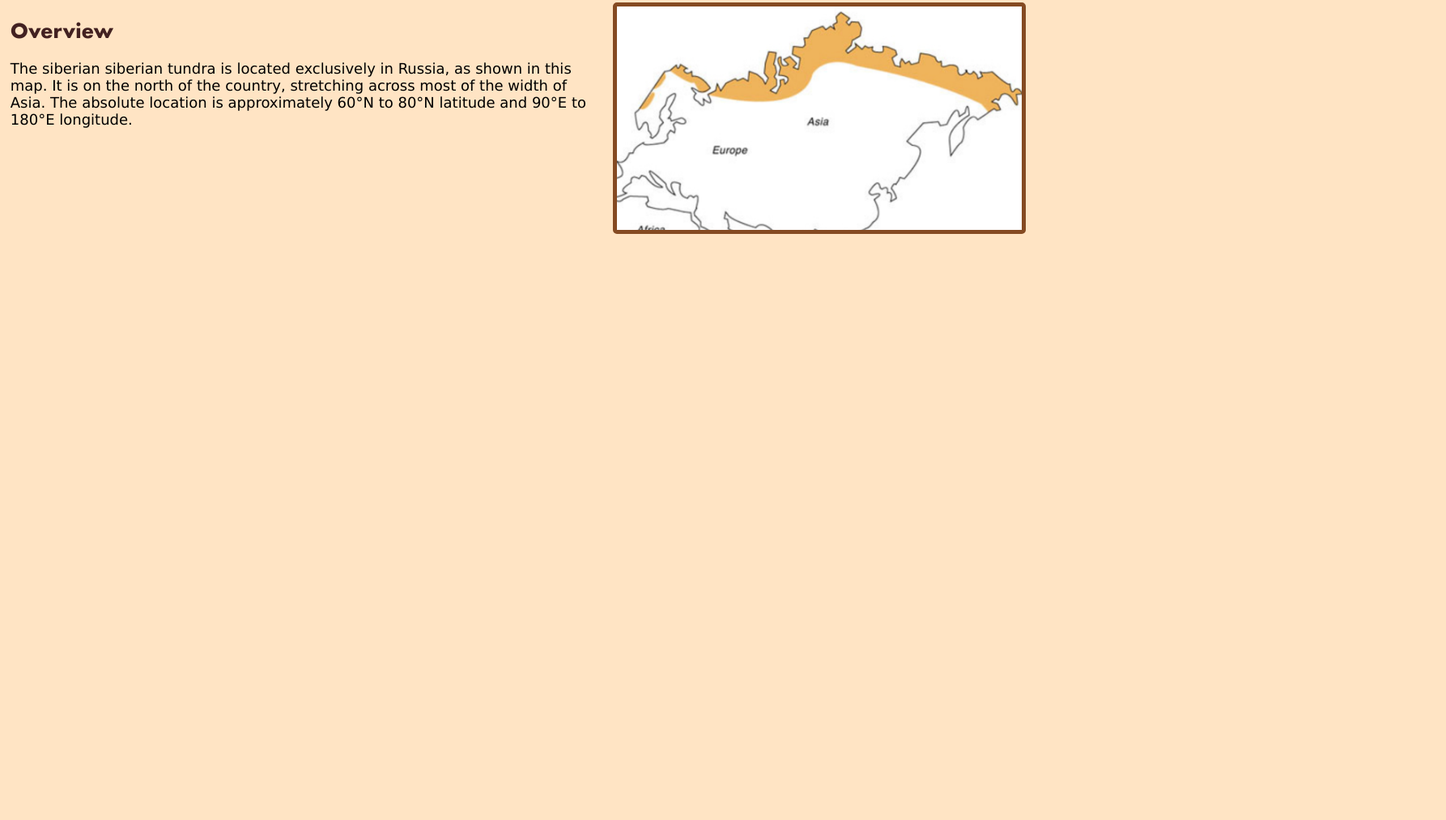
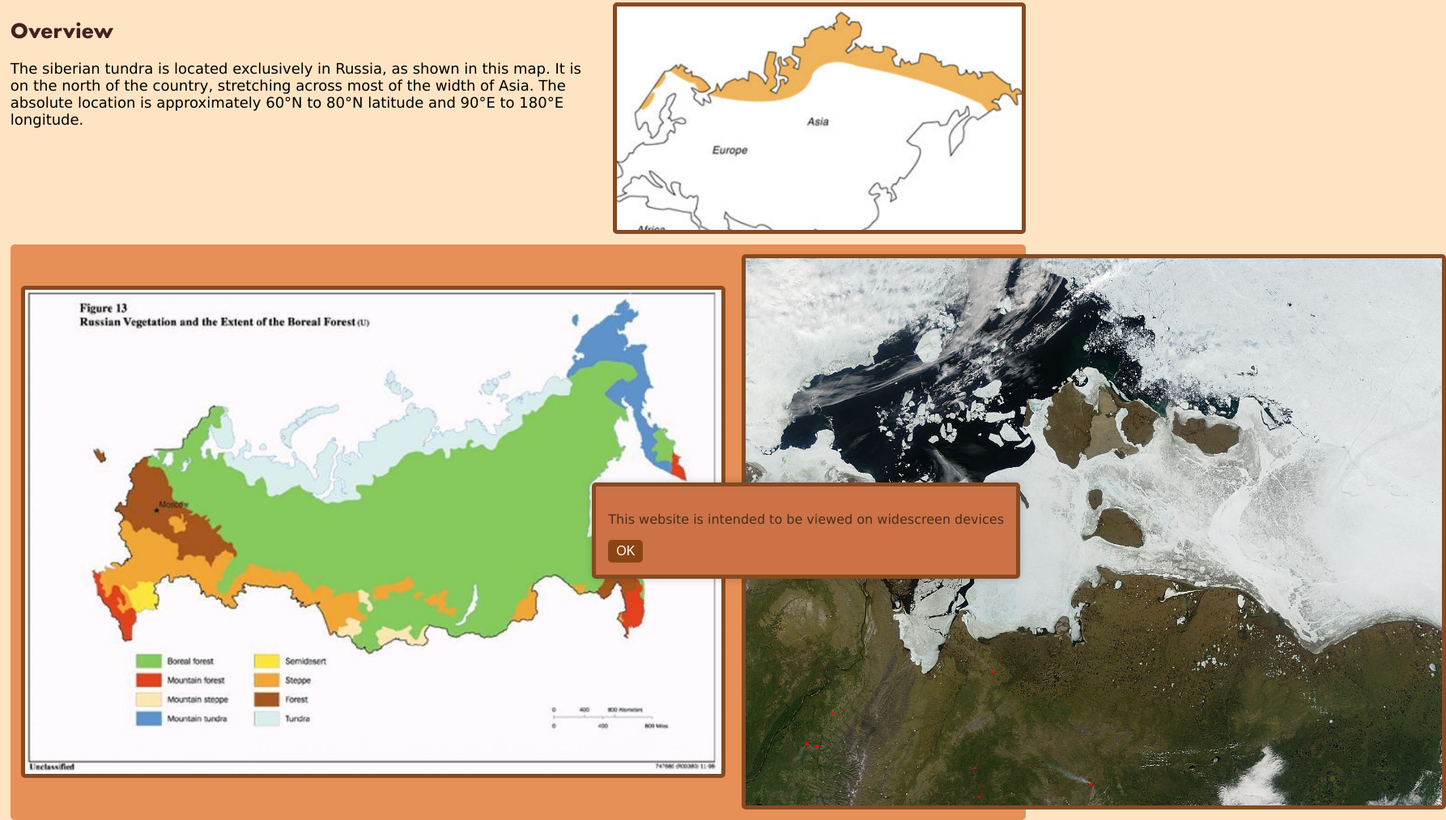
Before and after one commit to jhoyle28/siberian_tundra, a plain HTML site: page index.html in a window 1280 px wide. Shown: the part 65-1078 px from the top of the page at 81% size, 1786 px wide, since content can reach past the window. Before the commit the page ends 800 px from the top, so only its background shows below. Drawn offline with Linux system fonts and the light colour scheme.

Commit message:
rizzly commit

```diff
--- a/index.html
+++ b/index.html
@@ -42,19 +42,85 @@
                 gap: 20px;
                 margin: 1%;
             }
+            #introduction-imgs {
+                display: flex;
+                gap: 20px;
+                margin: 1%;
+                background-color: rgb(230, 143, 86);
+                padding: 1%;
+                border-radius: 5px;
+            }
 
             #text-wrapper {
                 flex: 1;
             }
 
-            img {
+            #qualitive-map {
                 width: 60%;
                 max-width: 500px;
                 border: 5px solid rgb(133, 74, 34);
                 border-radius: 5px;
             }
+            #boltss-map {
+                display: block;
+                margin: auto;
+                width: 70%;
+                max-width: 100vw;
+                justify-content: center;
+            }
+            img {
+                border: 5px solid rgb(133, 74, 34);
+                border-radius: 5px;
+            }
+            .popup {
+                display: none;
+                position: fixed;
+                bottom: 20px;
+                right: 20px;
+                font-family:'Lucida Sans', 'Lucida Sans Regular', 'Lucida Grande', 'Lucida Sans Unicode', Geneva, Verdana, sans-serif;
+                background:rgb(205, 113, 71);
+                color: rgb(70, 47, 27);
+                padding: 15px;
+                border: 5px solid rgb(133, 74, 34);
+                border-radius: 5px;
+                box-shadow: 0 0 10px rgba(0, 0, 0, 0.2);
+                opacity: 0;
+                transition: opacity 0.5s ease-in-out;
+            }
+
+            .popup.show {
+                display: block;
+                opacity: 1;
+            }
+
+            .popup.hide {
+                opacity: 0;
+            }
+
 
         </style>
+        <script>
+            window.onload = function () {
+                showPopup();
+            };
+
+            function showPopup() {
+                let popup = document.getElementById("popup");
+                popup.classList.add("show");
+            }
+
+            function closePopup() {
+                let popup = document.getElementById("popup");
+                popup.classList.add("hide");
+
+                setTimeout(() => {
+                    popup.classList.remove("show", "hide");
+                    popup.style.display = "none";
+                }, 500); // Wait for fade-out transition to complete
+            }
+
+
+        </script>
     </head>
     <body>
         <div id="header-div">
@@ -69,13 +135,21 @@
                     Overview
                 </h2>
                 <p id="introduction-p" style="font-size:large;font-family:'Lucida Sans', 'Lucida Sans Regular', 'Lucida Grande', 'Lucida Sans Unicode', Geneva, Verdana, sans-serif">
-                    The siberian siberian tundra is located exclusively in Russia, as shown in this map.
+                    The siberian tundra is located exclusively in Russia, as shown in this map.
                     It is on the north of the country, stretching across most of the width of Asia.
                     The absolute location is approximately 60°N to 80°N latitude and 90°E to 180°E longitude.
                 </p>
             </div>
+            <img id="qualitive-map" src="assets/siberian-tundra-location-map.png" style="width:40%">
+        </div>
+        <div id="introduction-imgs">
+            <img id="boltss-map" src="assets/russian-tundra-map.jpg">
+            <img id="boltss-map" src="assets/tundra-sat.jpg">
+        </div>
+        <div id="popup" class="popup">
+            <p>This website is intended to be viewed on widescreen devices</p>
+            <button onclick="closePopup()">OK</button>
+        </div>
 
-            <img src="assets/siberian-tundra-location-map.png" style="width:40%">
-        </div>
     </body>
 </html>
```
Also changed, not shown: assets/russian-tundra-map.jpg (added), assets/tundra-sat.jpg (added).
